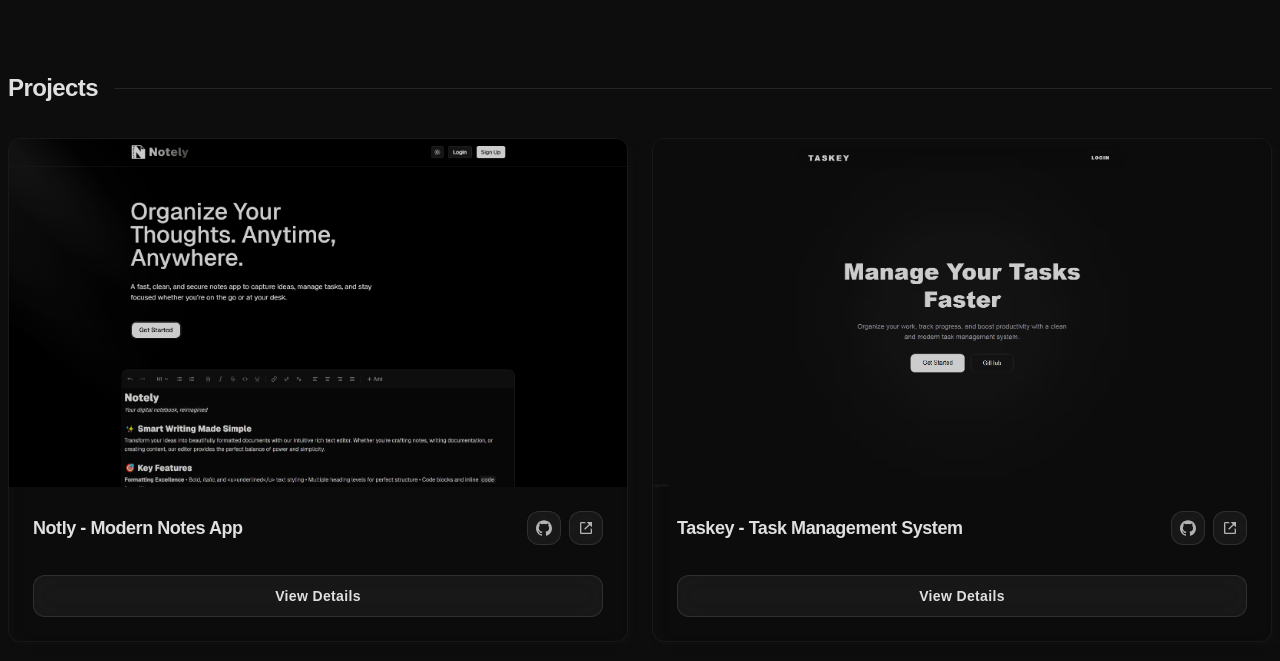
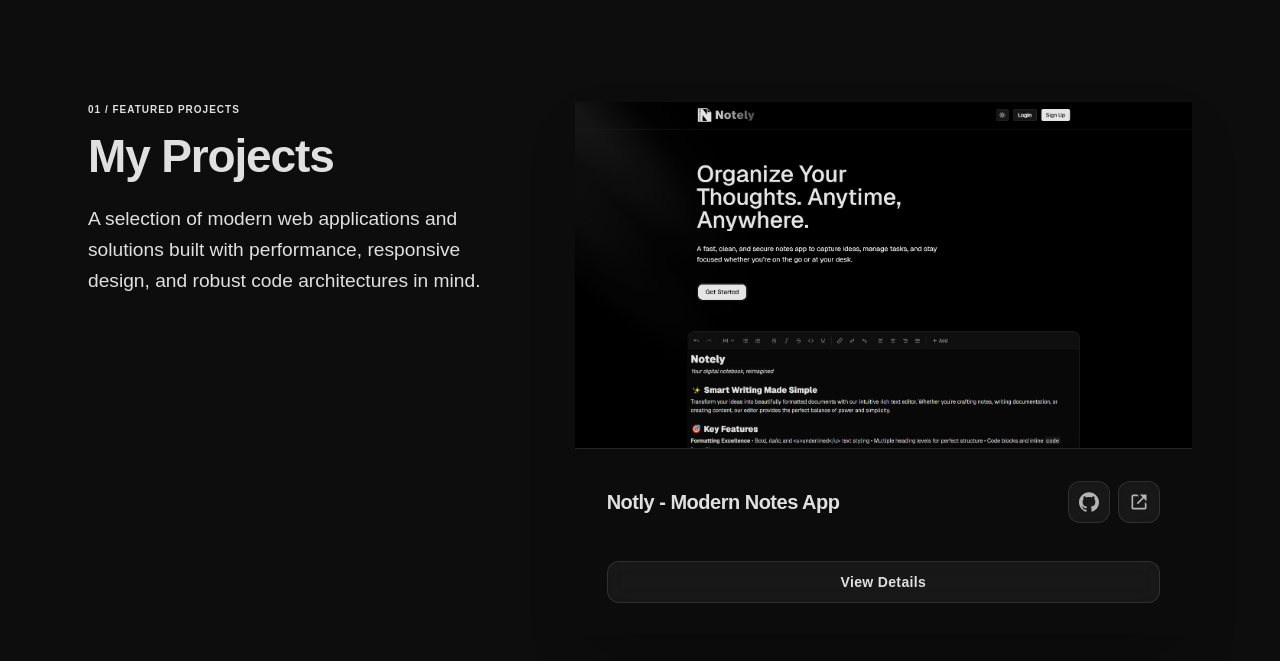
Before and after one commit to Krutarth-Raval/Portfolio, a React (Vite) app: page / in a window 1280 px wide. Shown: the part 291-952 px from the top of the page. Built offline with nearby package versions, Linux system fonts and the light colour scheme; a web font is replaced by a local one.

Commit message:
Update AcademicProjects.jsx

```diff
--- a/src/components/AcademicProjects.jsx
+++ b/src/components/AcademicProjects.jsx
@@ -1,73 +1,43 @@
+import React, { useRef, useState, useEffect } from "react";
+import { motion, AnimatePresence } from "framer-motion";
 import { BiLinkExternal } from "react-icons/bi";
 import { SiGithub } from "react-icons/si";
 import projectData from "../Data/Projects.json";
-import { motion, useInView, AnimatePresence } from "framer-motion";
-import { useRef, useState, useEffect } from "react";
 import { Button } from "./ui/button";
 import { Card, CardHeader, CardTitle } from "./ui/card";
 
 const AcademicProjects = () => {
   const projects = projectData;
   const skillLogos = {
-    React:
-      "https://cdn.jsdelivr.net/gh/devicons/devicon/icons/react/react-original.svg",
-    "Tailwind CSS":
-      "https://upload.wikimedia.org/wikipedia/commons/thumb/d/d5/Tailwind_CSS_Logo.svg/1280px-Tailwind_CSS_Logo.svg.png",
-    "Node.js":
-      "https://cdn.jsdelivr.net/gh/devicons/devicon/icons/nodejs/nodejs-original.svg",
-    MongoDB:
-      "https://cdn.jsdelivr.net/gh/devicons/devicon/icons/mongodb/mongodb-original.svg",
+    React: "https://cdn.jsdelivr.net/gh/devicons/devicon/icons/react/react-original.svg",
+    "Tailwind CSS": "https://upload.wikimedia.org/wikipedia/commons/thumb/d/d5/Tailwind_CSS_Logo.svg/1280px-Tailwind_CSS_Logo.svg.png",
+    "Node.js": "https://cdn.jsdelivr.net/gh/devicons/devicon/icons/nodejs/nodejs-original.svg",
+    MongoDB: "https://cdn.jsdelivr.net/gh/devicons/devicon/icons/mongodb/mongodb-original.svg",
     "TMDB API": "https://img.icons8.com/?size=512&id=AxHFXpfUuWsm&format=png",
     HTML: "https://cdn.jsdelivr.net/gh/devicons/devicon/icons/html5/html5-original.svg",
     CSS: "https://cdn.jsdelivr.net/gh/devicons/devicon/icons/css3/css3-original.svg",
-    JavaScript:
-      "https://cdn.jsdelivr.net/gh/devicons/devicon/icons/javascript/javascript-original.svg",
+    JavaScript: "https://cdn.jsdelivr.net/gh/devicons/devicon/icons/javascript/javascript-original.svg",
     "Custom JSON": "https://cdn-icons-png.flaticon.com/512/136/136525.png",
-
-    "Express.js":
-      "https://cdn.hashnode.com/res/hashnode/image/upload/v1675637255386/f3a9a38b-116d-4b35-8f46-8d8abb78166f.png",
-
-    "Next.js":
-      "https://cdn.jsdelivr.net/gh/devicons/devicon/icons/nextjs/nextjs-original.svg",
-    "TypeScript":
-      "https://cdn.jsdelivr.net/gh/devicons/devicon/icons/typescript/typescript-original.svg",
-
-    "Drizzle ORM":
-      "https://avatars.githubusercontent.com/u/108468352?v=4",
-
-    "Better Auth":
-      "https://encrypted-tbn0.gstatic.com/images?q=tbn:ANd9GcSKWK0MLkM5pzW-uULfdP5ynajXiuFm2GyqBA&s",
-
-    Neon:
-      "https://avatars.githubusercontent.com/u/77690634?s=200&v=4",
-
-    PostgreSQL:
-      "https://cdn.jsdelivr.net/gh/devicons/devicon/icons/postgresql/postgresql-original.svg",
-
-    Prisma:
-      "https://cdn.jsdelivr.net/gh/devicons/devicon/icons/prisma/prisma-original.svg",
-
-    Clerk:
-      "https://avatars.githubusercontent.com/u/49538330?s=200&v=4",
-
-    Razorpay:
-      "https://avatars.githubusercontent.com/u/7713209?s=200&v=4",
-
-    "Gemini AI":
-      "https://upload.wikimedia.org/wikipedia/commons/8/8a/Google_Gemini_logo.svg",
+    "Express.js": "https://cdn.hashnode.com/res/hashnode/image/upload/v1675637255386/f3a9a38b-116d-4b35-8f46-8d8abb78166f.png",
+    "Next.js": "https://cdn.jsdelivr.net/gh/devicons/devicon/icons/nextjs/nextjs-original.svg",
+    "TypeScript": "https://cdn.jsdelivr.net/gh/devicons/devicon/icons/typescript/typescript-original.svg",
+    "Drizzle ORM": "https://avatars.githubusercontent.com/u/108468352?v=4",
+    "Better Auth": "https://encrypted-tbn0.gstatic.com/images?q=tbn:ANd9GcSKWK0MLkM5pzW-uULfdP5ynajXiuFm2GyqBA&s",
+    Neon: "https://avatars.githubusercontent.com/u/77690634?s=200&v=4",
+    PostgreSQL: "https://cdn.jsdelivr.net/gh/devicons/devicon/icons/postgresql/postgresql-original.svg",
+    Prisma: "https://cdn.jsdelivr.net/gh/devicons/devicon/icons/prisma/prisma-original.svg",
+    Clerk: "https://avatars.githubusercontent.com/u/49538330?s=200&v=4",
+    Razorpay: "https://avatars.githubusercontent.com/u/7713209?s=200&v=4",
+    "Gemini AI": "https://upload.wikimedia.org/wikipedia/commons/8/8a/Google_Gemini_logo.svg",
     Laravel: "https://upload.wikimedia.org/wikipedia/commons/9/9a/Laravel.svg",
     PHP: "https://cdn.jsdelivr.net/gh/devicons/devicon/icons/php/php-original.svg",
     MySQL: "https://cdn.jsdelivr.net/gh/devicons/devicon/icons/mysql/mysql-original.svg",
-
   };
 
   const [showAll, setShowAll] = useState(false);
   const [selectedProject, setSelectedProject] = useState(null);
 
   const visibleProjects = showAll ? projects : projects.slice(0, 2);
-
-  const ref = useRef(null);
-  const isInView = useInView(ref, { once: true });
 
   // Prevent background scroll when modal is open
   useEffect(() => {
@@ -82,24 +52,45 @@ const AcademicProjects = () => {
   }, [selectedProject]);
 
   return (
-    <div className="p-2 flex flex-col justify-start mt-6 mb-20">
-      <div className="flex items-center gap-4 mb-2">
-        <h2 className="description-font-size font-bold tracking-tight">Projects</h2>
-        <div className="flex-1 h-px bg-white/10"></div>
+    <div id="projects" className="min-h-screen flex flex-col justify-center py-16 px-6 max-w-6xl mx-auto w-full select-none">
+      <div className="grid grid-cols-1 lg:grid-cols-12 gap-12 lg:gap-16 items-start">
+
+        {/* Left Column - Sticky Section Details */}
+        <motion.div
+          className="lg:col-span-5 sticky top-0 lg:top-16 z-40 flex flex-col gap-4 text-left pt-8 pb-20 -mt-8 -mx-6 px-6 mb-[40vh] lg:mb-0 lg:mx-0 lg:px-0 lg:pt-0 lg:pb-0 lg:mt-0 bg-gradient-to-b from-[var(--theme-bg)] via-[var(--theme-bg)] via-75% to-transparent lg:bg-none"
+          initial={{ opacity: 0, x: -30 }}
+          whileInView={{ opacity: 1, x: 0 }}
+          viewport={{ once: false, margin: "-100px" }}
+          transition={{ duration: 0.8, cubicBezier: [0.16, 1, 0.3, 1] }}
+        >
+          <div className="flex items-center gap-4">
+            <span className="text-[10px] font-black uppercase tracking-widest text-accent">01 / Featured Projects</span>
+            <div className="h-px bg-accent/20 flex-1"></div>
           </div>
+          <h2 className="title-font-size font-extrabold text-theme leading-none tracking-tight">
+            My Projects
+          </h2>
+          <p className="normal-font-size text-theme-secondary/80 font-medium leading-relaxed max-w-md mt-2">
+            A selection of modern web applications and solutions built with performance, responsive design, and robust code architectures in mind.
+          </p>
+        </motion.div>
 
-      {/* Project List */}
-      <div className="grid grid-cols-1 md:grid-cols-2 gap-6 mt-6" ref={ref}>
-        {visibleProjects.map((project, index) => (
+        {/* Right Column - Project List */}
+        <div className="lg:col-span-7 flex flex-col gap-10 -mt-[40vh] lg:mt-0">
+          {visibleProjects.map((project, index) => {
+            return (
               <motion.div
                 key={index}
-            initial={{ opacity: 0, scale: 0.95 }}
-            animate={isInView ? { opacity: 1, scale: 1 } : {}}
-            transition={{ duration: 0.4, delay: index * 0.1 }}
+                initial={{ opacity: 0, y: 60, scale: 0.95 }}
+                whileInView={{ opacity: 1, y: 0, scale: 1 }}
+                viewport={{ once: false, margin: "-50px" }}
+                transition={{ duration: 0.8, delay: index * 0.1, cubicBezier: [0.16, 1, 0.3, 1] }}
+                whileHover={{ y: -6, scale: 1.01 }}
+                className="premium-glow-card bg-glossy group shadow-2xl relative"
               >
-            <Card className="relative h-full p-0 gap-0 overflow-hidden border border-white/5 bg-glossy shadow-2xl hover:shadow-[0_0_30px_rgba(0,0,0,0.3)] transition-all duration-500 group rounded-3xl">
+
                 <div
-                className="relative aspect-video w-full overflow-hidden cursor-crosshair"
+                  className="relative aspect-video w-full overflow-hidden cursor-crosshair border-b border-[var(--theme-btn-border)]"
                   onMouseMove={(e) => {
                     const { left, top, width, height } = e.currentTarget.getBoundingClientRect();
                     const x = ((e.clientX - left) / width) * 100;
@@ -108,58 +99,57 @@ const AcademicProjects = () => {
                     e.currentTarget.style.setProperty("--y", `${y}%`);
                   }}
                 >
-                <div className="absolute inset-0 z-30 bg-black/20 group-hover:bg-black/5 transition-colors duration-500 pointer-events-none" />
+                  <div className="absolute inset-0 z-30 bg-black/10 group-hover:bg-black/0 transition-colors duration-500 pointer-events-none" />
                   <img
                     src={project.image && project.image !== "" ? project.image : "https://images.unsplash.com/photo-1579546929518-9e396f3cc809?q=80&w=2070&auto=format&fit=crop"}
                     alt={project.name}
                     style={{ transformOrigin: "var(--x, center) var(--y, center)" }}
-                  className="relative z-10 w-full h-full object-cover transition-transform duration-500 ease-out group-hover:scale-150"
+                    className="relative z-10 w-full h-full object-cover transition-transform duration-700 ease-out group-hover:scale-110"
                   />
                 </div>
 
-              <CardHeader className="p-6">
+                <CardHeader className="p-8">
                   <div className="flex justify-between items-center gap-4">
-                  <CardTitle className="text-lg font-bold text-theme tracking-tight">
+                    <CardTitle className="text-xl font-bold text-theme tracking-tight group-hover:text-accent transition-colors duration-300">
                       {project.name}
                     </CardTitle>
-                  <div className="flex gap-2 shrink-0">
+                    <div className="flex gap-2 shrink-0 z-40">
                       <a
                         href={project.github}
                         target="_blank"
                         rel="noopener noreferrer"
-                      className="p-2 btn-glossy rounded-xl transition-all text-theme-secondary hover:text-theme"
+                        className="p-2.5 btn-glossy rounded-xl transition-all text-theme-secondary hover:text-theme hover:scale-105 active:scale-95"
                         title="Github"
                       >
-                      <SiGithub className="w-4 h-4" />
+                        <SiGithub className="w-5 h-5" />
                       </a>
                       {project.live && project.live.trim() !== "" && (
                         <a
                           href={project.live}
                           target="_blank"
                           rel="noopener noreferrer"
-                        className="p-2 btn-glossy rounded-xl transition-all text-theme-secondary hover:text-theme"
+                          className="p-2.5 btn-glossy rounded-xl transition-all text-theme-secondary hover:text-theme hover:scale-105 active:scale-95"
                           title="Live Demo"
                         >
-                        <BiLinkExternal className="w-4 h-4" />
+                          <BiLinkExternal className="w-5 h-5" />
                         </a>
                       )}
                     </div>
                   </div>
-                <div className="mt-6">
+                  <div className="mt-8">
                     <Button
                       onClick={() => setSelectedProject(project)}
-                    className="w-full cursor-pointer btn-glossy rounded-xl py-5 transition-all text-theme font-semibold tracking-wide hover:shadow-[0_0_15px_rgba(255,255,255,0.05)] active:scale-[0.98]"
+                      className="w-full cursor-pointer btn-glossy rounded-xl py-5 transition-all text-theme font-bold tracking-wide hover:shadow-[0_0_20px_rgba(255,255,255,0.05)] active:scale-[0.98]"
                     >
                       View Details
                     </Button>
                   </div>
                 </CardHeader>
-            </Card>
               </motion.div>
-        ))}
+            );
+          })}
         </div>
-
-      {/* Projects end */}
+      </div>
 
       {/* Project Detail Modal */}
       <AnimatePresence>
@@ -168,24 +158,24 @@ const AcademicProjects = () => {
             initial={{ opacity: 0 }}
             animate={{ opacity: 1 }}
             exit={{ opacity: 0 }}
-            className="fixed inset-0 z-[100] flex items-center justify-center p-4 bg-black/60 backdrop-blur-md"
+            className="fixed inset-0 z-[100] flex items-center justify-center p-4 bg-black/75 backdrop-blur-md"
           >
             <motion.div
               initial={{ opacity: 0, scale: 0.9, y: 20 }}
               animate={{ opacity: 1, scale: 1, y: 0 }}
               exit={{ opacity: 0, scale: 0.9, y: 20 }}
               transition={{ type: "spring", damping: 25, stiffness: 400 }}
-              className="w-full max-w-lg pop-up-block rounded-xl relative shadow-2xl"
+              className="w-full max-w-lg pop-up-block rounded-3xl relative shadow-2xl overflow-hidden"
             >
               <Button
                 onClick={() => setSelectedProject(null)}
-                className="absolute top-[-15px] right-[-15px] z-50 h-6 w-6 bg-red-600 hover:bg-red-700 text-white rounded-full transition-all cursor-pointer shadow-xl flex items-center justify-center px-1 py-2"
+                className="absolute top-[12px] right-[12px] z-50 h-8 w-8 bg-red-600 hover:bg-red-700 text-white rounded-full transition-all cursor-pointer shadow-xl flex items-center justify-center font-bold"
               >
-                <span className="text-sm font-bold leading-none">✕</span>
+                ✕
               </Button>
 
               <div
-                className="aspect-video w-full overflow-hidden bg-surface rounded-xl group cursor-crosshair"
+                className="aspect-video w-full overflow-hidden bg-surface relative group cursor-crosshair"
                 onMouseMove={(e) => {
                   const { left, top, width, height } = e.currentTarget.getBoundingClientRect();
                   const x = ((e.clientX - left) / width) * 100;
@@ -198,13 +188,13 @@ const AcademicProjects = () => {
                   src={selectedProject.image && selectedProject.image !== "" ? selectedProject.image : "https://images.unsplash.com/photo-1579546929518-9e396f3cc809?q=80&w=2070&auto=format&fit=crop"}
                   alt={selectedProject.name}
                   style={{ transformOrigin: "var(--x, center) var(--y, center)" }}
-                  className="w-full h-full object-cover p-1 rounded-xl transition-transform duration-500 ease-out hover:scale-[2]"
+                  className="w-full h-full object-cover transition-transform duration-500 ease-out hover:scale-[1.8]"
                 />
               </div>
 
-              <div className="p-6">
-                <div className="flex justify-between items-start mb-3">
-                  <h2 className="text-xl font-bold text-theme leading-tight">
+              <div className="p-8">
+                <div className="flex justify-between items-start mb-4">
+                  <h2 className="text-2xl font-bold text-theme leading-tight">
                     {selectedProject.name}
                   </h2>
                   <div className="flex gap-2 shrink-0">
@@ -212,45 +202,47 @@ const AcademicProjects = () => {
                       href={selectedProject.github}
                       target="_blank"
                       rel="noopener noreferrer"
-                      className="p-2 btn-glossy rounded-xl transition-all text-theme-secondary hover:text-theme"
+                      className="p-2.5 btn-glossy rounded-xl transition-all text-theme-secondary hover:text-theme"
                       title="Github"
                     >
-                      <SiGithub className="w-4 h-4" />
+                      <SiGithub className="w-5 h-5" />
                     </a>
                     {selectedProject.live && selectedProject.live.trim() !== "" && (
                       <a
                         href={selectedProject.live}
                         target="_blank"
                         rel="noopener noreferrer"
-                        className="p-2 btn-glossy rounded-xl transition-all text-theme-secondary hover:text-theme"
+                        className="p-2.5 btn-glossy rounded-xl transition-all text-theme-secondary hover:text-theme"
                         title="Live Demo"
                       >
-                        <BiLinkExternal className="w-4 h-4" />
+                        <BiLinkExternal className="w-5 h-5" />
                       </a>
                     )}
                   </div>
                 </div>
 
-                <div className="max-h-[25vh] overflow-y-auto pr-2 text-sm text-theme-secondary/90 leading-relaxed mb-6 scrollbar-thin">
+                <div className="max-h-[20vh] overflow-y-auto pr-2 text-sm text-theme-secondary leading-relaxed mb-6 scrollbar-thin">
                   {selectedProject.description}
                 </div>
 
-                <div className="overflow-hidden pause-on-hover py-4 border-t border-white/10">
-                  <p className="text-[10px] text-theme-secondary opacity-50 uppercase tracking-[0.2em] font-bold mb-4">
+                <div className="overflow-hidden pause-on-hover py-4 border-t border-[var(--theme-btn-border)]">
+                  <p className="text-[10px] text-theme-secondary opacity-50 uppercase tracking-[0.2em] font-bold mb-3">
                     Tech Stack
                   </p>
                   <div className="animate-marquee flex gap-4 w-max">
-                    {[...selectedProject.techSkill, ...selectedProject.techSkill, ...selectedProject.techSkill, ...selectedProject.techSkill].map((skill, i) => (
+                    {[...selectedProject.techSkill, ...selectedProject.techSkill, ...selectedProject.techSkill].map((skill, i) => (
                       <div
                         key={i}
-                        className="flex items-center gap-1.5 bg-theme border border-white/10 px-3 py-1.5 rounded-md shrink-0"
+                        className="flex items-center gap-1.5 bg-[var(--theme-btn-bg)] border border-[var(--theme-btn-border)] px-3 py-1.5 rounded-lg shrink-0"
                       >
+                        {skillLogos[skill] && (
                           <img
                             src={skillLogos[skill]}
                             alt={skill}
                             className="h-4 w-4 object-contain"
                           />
-                        <span className="text-[11px] text-theme opacity-80 uppercase tracking-wider font-bold">
+                        )}
+                        <span className="text-[10px] text-theme opacity-80 uppercase tracking-wider font-bold">
                           {skill}
                         </span>
                       </div>
@@ -264,10 +256,10 @@ const AcademicProjects = () => {
       </AnimatePresence>
 
       {projects.length > 2 && !showAll && (
-        <div className="text-center mt-10">
+        <div className="text-center mt-12">
           <button
             onClick={() => setShowAll(true)}
-            className="more-btn px-8 py-2.5 bg-accent/20 border border-[var(--theme-accent)] rounded-full hover:bg-[var(--theme-accent)] hover:text-white transition-all duration-300 font-bold uppercase tracking-widest text-[12px]"
+            className="more-btn px-8 py-3 bg-accent/20 rounded-full hover:bg-[var(--theme-accent)] hover:text-white transition-all duration-300 font-bold uppercase tracking-widest text-[11px]"
           >
             More +
           </button>
```
Lines whose indentation alone changed are shown as unchanged.
